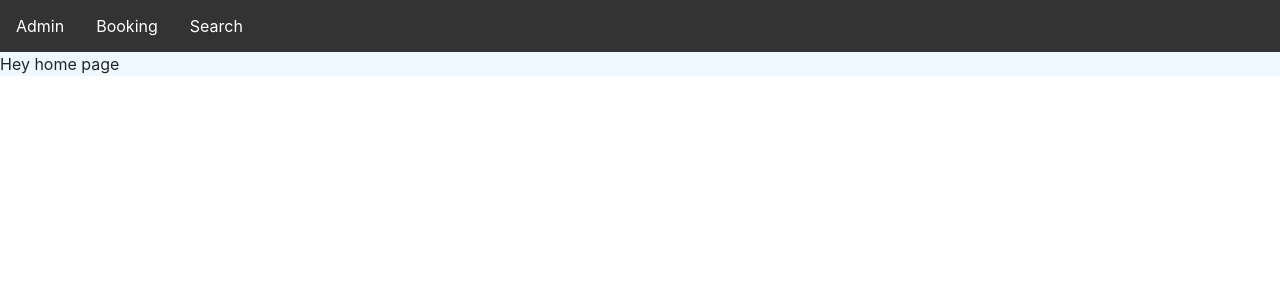
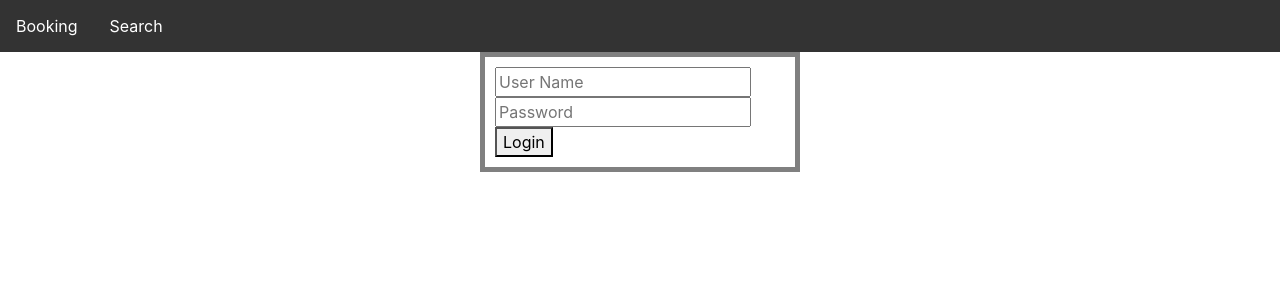
Before and after one commit to esther-vl/my-app, a React (Create React App) app: page / in a window 1280 px wide. Shown: the top 300 px of the page. Built offline with nearby package versions, Linux system fonts and the light colour scheme.

Commit message:
validating login form

```diff
--- a/package.json
+++ b/package.json
@@ -17,6 +17,7 @@
   "eslintConfig": {
     "extends": "react-app"
   },
+  "proxy": "http://localhost:9000",
   "browserslist": [
     ">0.2%",
     "not dead",
--- a/src/Admin/index.jsx
+++ b/src/Admin/index.jsx
@@ -47,13 +47,13 @@ class CreateRoom extends Component {
     handleFacilitiesSelection(e) {
             const newSelection = e.target.value;
             let newSelectionArray;
-            if(this.state.facilitiesSelection.indexOf(newSelection) > -1) {
-                newSelectionArray = this.state.facilitiesSelection.filter(s => s !== newSelection)
+            if(this.state.selectedFacilities.indexOf(newSelection) > -1) {
+                newSelectionArray = this.state.selectedFacilities.filter(s => s !== newSelection)
             }
             else {
-                newSelectionArray = [...this.state.selectedPets, newSelection];
+                newSelectionArray = [...this.state.selectedFacilities, newSelection];
             }
-            this.setState({facilitiesSelection: newSelectionArray}, () => console.log('facilities', this.state.facilitiesSelection));
+            this.setState({selectedFacilities: newSelectionArray}, () => console.log('facilities', this.state.selectedFacilities));
             }
 
 
@@ -68,8 +68,8 @@ class CreateRoom extends Component {
         this.setState({
             roomname: '',
             roomnumber: 0,
-            facilitiesSelection: '',
-            location: ''
+            selectedFacilities: [],
+            location: '',
         });
     }
 
@@ -82,7 +82,15 @@ class CreateRoom extends Component {
             facilitiesSelection: this.state.facilitiesSelection,
             location: this.state.location
         };
-        console.log('Send this in a POST request:', formPayload);
+        // fetch('http://localhost:9000/api/room/', {
+        //     method: 'POST',
+        //     headers: {
+        //         'Accept': 'application/json',
+        //         'Content-Type': 'application/json'
+        //     },
+        //     body: JSON.stringify(formPayload)
+        // }).then(res => res.json())
+        // .then(data => console.log(data));
 		this.handleClearForm(e);
     }
 
@@ -91,35 +99,61 @@ class CreateRoom extends Component {
         return(
             <form className="Container" onSubmit={this.handleFormSubmit}>
                 <h4>Create Room</h4>
+                <table>
+                    <tr>
+                        <td>
+                            <label>Room Name</label>
+                        </td>
+                        <td>
                         <SingleInput
                             inputType={'text'}
-                    title={'Room name'}
                             name={'name'}
                             content={this.state.roomname}
                             controlFunc={this.handleRoomNameChange}
                             placeholder={'Type the room name here'} />
+                        </td>
+                    </tr>
+                    <tr>
+                        <td>
+                            <label>Room Number</label>
+                        </td>
+                        <td>
                 <SingleInput
 					inputType={'number'}
                     name={'Room Number'}
-                    title={'Room Number'}
                     content={this.state.roomnumber}
 					controlFunc={this.handleRoomNumberChange}
 					placeholder={'Room Number'} />
+                    </td>
+                    </tr>
+                    <tr>
+                        <td>
+                            <label>Add the facilities</label>
+                        </td>
+                        <td>
                 <Checkbox
-                    title={'Add the Facilities'}
                     setName={'facilities'}
                     type='checkbox'
                     controlFunc={this.handleFacilitiesSelection}
 					options={this.state.facilitiesSelection}
 					selectedOptions={this.state.selectedFacilities} />
+                    </td>
+                    </tr>
+                    <tr>
+                        <td>
+                            <label>Location</label>
+                        </td>
+                        <td>
+
                 <SingleInput
                     inputType={'text'}
-                    title={'Type the location'}
                     name={'location'}
                     content={this.state.location}
                     controlFunc={this.handleLocationChange}
-                    placeholder={'Type the location here'}
-                />
+                    placeholder={'Type the location here'} />
+                    </td>
+                    </tr>
+                    </table>
                 <input
 					type="submit"
 					className="btn btn-primary float-right"
@@ -127,6 +161,7 @@ class CreateRoom extends Component {
 				<button
 					className="btn btn-link float-left"
 					onClick={this.handleClearForm}>Clear form</button>
+
             </form>
         );
     }
--- a/src/App.css
+++ b/src/App.css
@@ -1,7 +1,3 @@
-.App {
-  background-color: aliceblue;
-}
-
 .App-logo {
   animation: App-logo-spin infinite 20s linear;
   height: 40vmin;
@@ -21,6 +17,12 @@
 .App-link {
   color: #61dafb;
 }
+.loginform {
+  width: 320px;
+  padding: 10px;
+  border: 5px solid gray;
+  margin: auto;
+}
 
 @keyframes App-logo-spin {
   from {
--- a/src/App.js
+++ b/src/App.js
@@ -4,6 +4,7 @@ import BookingContainer from './Booking';
 import Header from './Header';
 import SearchPage from './Search';
 import CreateRoom from './Admin';
+import Login from './Login';
 
 
 class App extends Component {
@@ -13,14 +14,43 @@ class App extends Component {
     this.state = {
       duration: 0,
       selectedPage: 1,
+      login: {
+        state: 0,
+        admin: false,
+      },
     };
     this.onHeaderItemClick = this.onHeaderItemClick.bind(this);
+    this.onLoginClick = this.onLoginClick.bind(this);
+  }
+
+  onLoginClick(name,pswd) {
+    if(name == "esther" && pswd == "esther") {
+      this.setState({
+        login: {
+          state: 1,
+          username: name,
+          admin: true,
+        }
+      })
+    } else if(name == "esther1" && pswd == "esther1") {
+      this.setState({
+        login: {
+          state: 1,
+          username: name,
+          admin: false,
+        }
+      })
+    }
   }
 
   onHeaderItemClick(page) {
+    if(this.state.login.state == 1) {
       this.setState({
         selectedPage: page,
       })
+    }
+    else (alert('You\'re not logged in'))
+
   }
 
   dummySlots() {
@@ -47,17 +77,20 @@ class App extends Component {
 
   render() {
     const slots = this.dummySlots();
-    const { selectedPage } = this.state;
+    const { selectedPage, login } = this.state;
     // const selectedPage = this.state.selectedPage;
     return (
       <div className="App">
-        <Header onItemClick={this.onHeaderItemClick}/>
-        {selectedPage == 4 && <CreateRoom/>}
+        <Header admin={login.admin} onItemClick={this.onHeaderItemClick}/>
+          {selectedPage == 4 && login.admin && <CreateRoom/>}
           {selectedPage == 3 && <BookingContainer
           slots={slots}
           />}
           {selectedPage == 2 && <SearchPage/>}
-        {selectedPage == 1 && <div>Hey home page</div>}
+
+        <div className="loginform">
+          {selectedPage == 1 && <Login loginState={login} handleLogin={this.onLoginClick}/>}
+        </div>
       </div>
     );
   }
--- a/src/Header/index.jsx
+++ b/src/Header/index.jsx
@@ -5,7 +5,7 @@ class Header extends Component {
 
     render() {
         return (<ul className="header">
-                <li onClick={() => this.props.onItemClick(4)}>Admin</li>
+                {this.props.admin &&<li onClick={() => this.props.onItemClick(4)}>Admin</li>}
                 <li onClick={() => this.props.onItemClick(3)}>Booking</li>
                 <li onClick={() => this.props.onItemClick(2)}>Search</li>
             </ul>
--- /dev/null
+++ b/src/Login/index.jsx
@@ -0,0 +1,49 @@
+import React, {Component} from 'react';
+class Login extends Component {
+    constructor(props) {
+        super(props)
+        this.state = {
+                name:'',
+                pswd:''
+        }
+        this.onNameChange = this.onNameChange.bind(this);
+        this.onPswdChange = this.onPswdChange.bind(this);
+    }
+
+    onPswdChange(e) {
+        this.setState({ pswd: e.target.value });
+    }
+
+    onNameChange(e) {
+        this.setState({ name: e.target.value });
+    }
+
+    render() {
+        const { loginState } = this.props;
+        if (loginState.state == 1) {
+            return (<div>Hi {loginState.username}!</div>)
+        }
+        return(
+            <div >
+                <input
+                    type='text'
+                    name='username'
+                    placeholder='User Name'
+                    value={this.state.name}
+                    onChange={this.onNameChange}
+                    />
+                <input
+                    type='password'
+                    pswd='password'
+                    value={this.state.pswd}
+                    onChange={this.onPswdChange}
+                    placeholder='Password'/>
+
+                <button
+                    onClick={() => this.props.handleLogin(this.state.name, this.state.pswd)}>Login
+                </button>
+              </div>
+        );
+    }
+}
+export default Login;
--- a/src/Search/index.jsx
+++ b/src/Search/index.jsx
@@ -3,30 +3,30 @@ import './style.css';
 
 const room = [
     {
-        name: "Room 1",
+        name: "Joel",
         num: 1001
     },
     {
-        name: "Room 2",
+        name: "Rachael",
         num: 1002
     },
     {
-        name: "Room 3",
+        name: "Monica",
         num: 1003
     },
     {
-        name: "Room 4",
+        name: "Monica 2",
         num: 1004
     },
     {
-        name: "Room 5",
+        name: "Rose",
         num: 1005
     }
 ]
 
 function searchingFor(term){
     return function(x){
-        return x.name.toLowerCase().includes(term.toLowerCase()) || !term;
+        return x.name.toLowerCase().startsWith(term.toLowerCase()) || !term;
     }
 }
 
```
Also changed, not shown: test.js (added, +26 -0 lines). Lines whose indentation alone changed are shown as unchanged.
